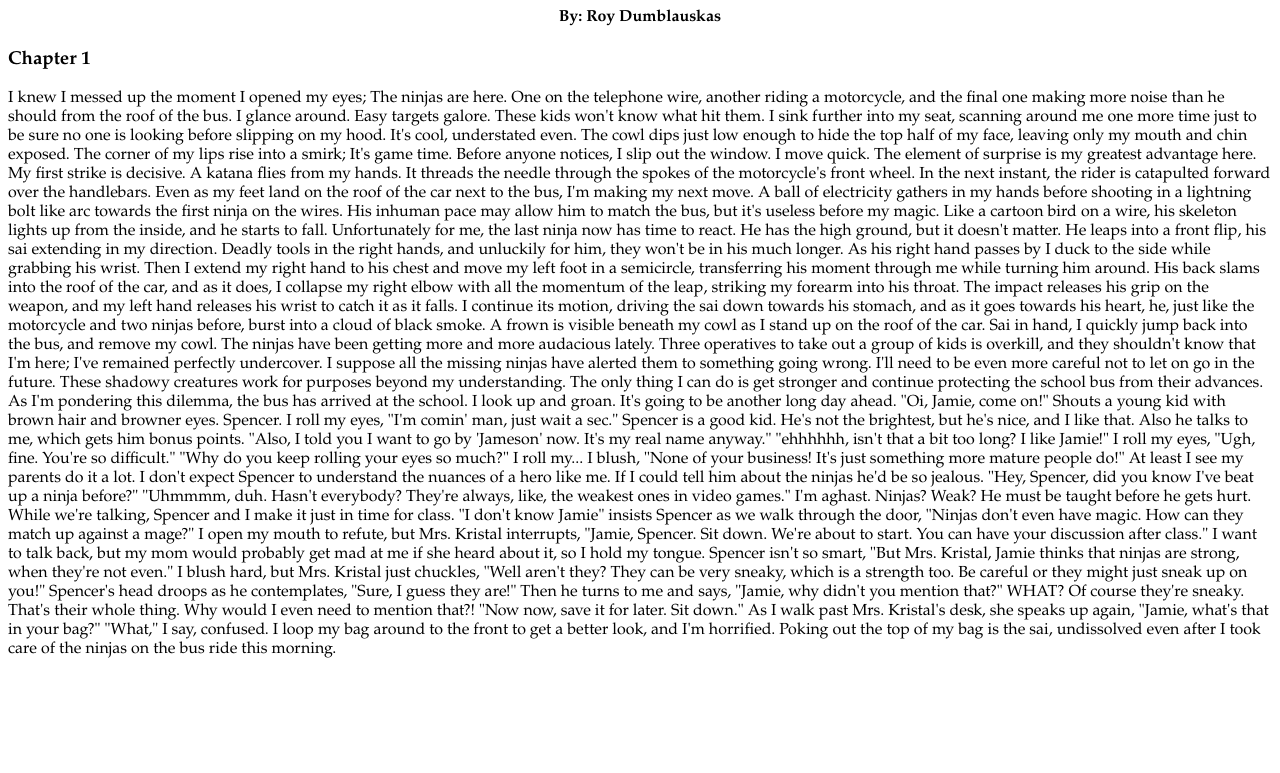
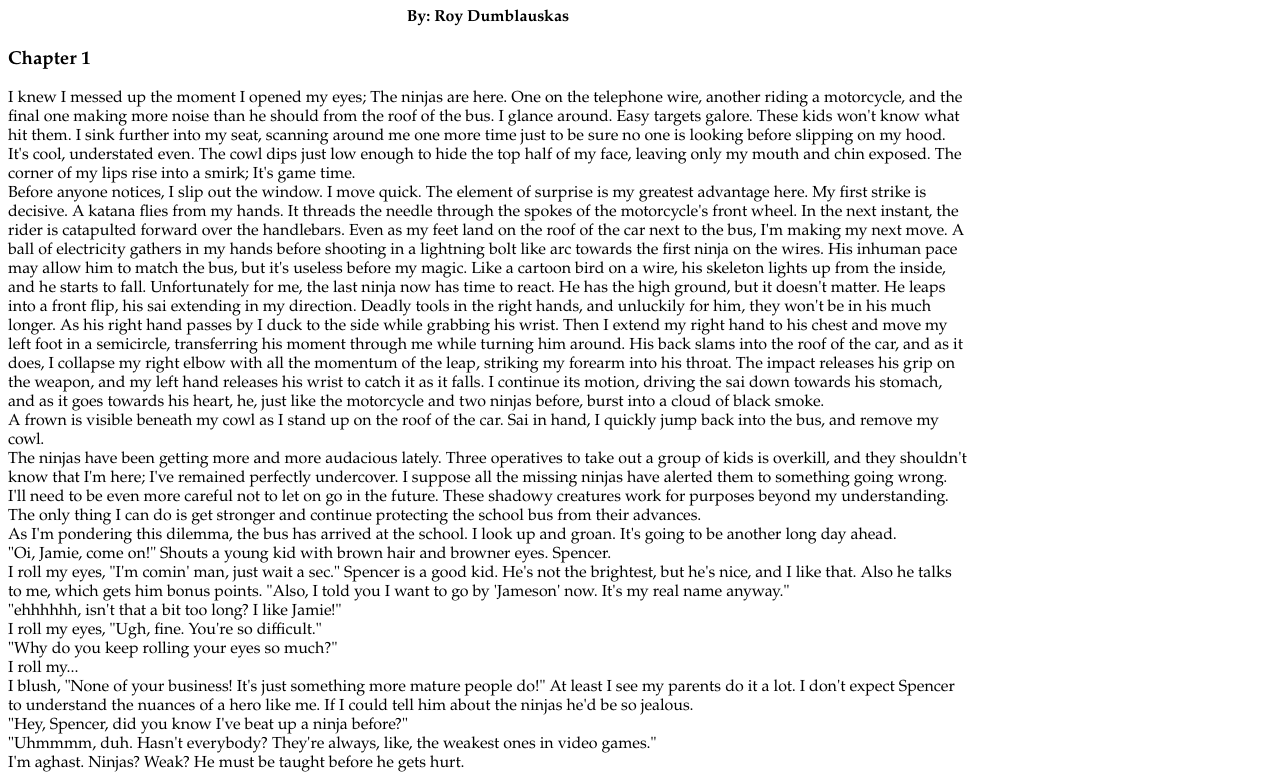
Before and after one commit to RoyDumblauskas/homelab-config, a plain HTML site: page homelab-services/nimh-static/index.html in a window 1280 px wide. Shown: the part 101-874 px from the top of the page. Before the commit the page ends 800 px from the top, so only its background shows below. Drawn offline with Linux system fonts and the light colour scheme.

Commit message:
breaklines

```diff
--- a/homelab-services/nimh-static/index.html
+++ b/homelab-services/nimh-static/index.html
@@ -9,6 +9,7 @@
       font-family: Garamond, serif;
       margin-top: 50px;
       color: black;
+      max-width: 60rem;
     }
 
     h1 {
@@ -44,7 +45,7 @@
     targets galore. These kids won't know what hit them. I sink further into my seat, scanning around me one more time
     just to be sure no one is looking before slipping on my hood. It's cool, understated even. The cowl dips just low
     enough to hide the top half of my face, leaving only my mouth and chin exposed. The corner of my lips rise into a
-    smirk; It's game time.
+    smirk; It's game time.<br>
 
     Before anyone notices, I slip out the window. I move quick. The element of surprise is my greatest advantage here.
     My first strike is decisive. A katana flies from my hands. It threads the needle through the spokes of the
@@ -60,68 +61,68 @@
     right elbow with all the momentum of the leap, striking my forearm into his throat. The impact releases his grip on
     the weapon, and my left hand releases his wrist to catch it as it falls. I continue its motion, driving the sai down
     towards his stomach, and as it goes towards his heart, he, just like the motorcycle and two ninjas before, burst
-    into a cloud of black smoke.
+    into a cloud of black smoke.<br>
 
     A frown is visible beneath my cowl as I stand up on the roof of the car. Sai in hand, I quickly jump back into the
-    bus, and remove my cowl.
+    bus, and remove my cowl.<br>
 
     The ninjas have been getting more and more audacious lately. Three operatives to take out a group of kids is
     overkill, and they shouldn't know that I'm here; I've remained perfectly undercover. I suppose all the missing
     ninjas have alerted them to something going wrong. I'll need to be even more careful not to let on go in the future.
     These shadowy creatures work for purposes beyond my understanding. The only thing I can do is get stronger and
-    continue protecting the school bus from their advances.
+    continue protecting the school bus from their advances.<br>
 
     As I'm pondering this dilemma, the bus has arrived at the school. I look up and groan. It's going to be another long
-    day ahead.
+    day ahead.<br>
 
-    "Oi, Jamie, come on!" Shouts a young kid with brown hair and browner eyes. Spencer.
+    "Oi, Jamie, come on!" Shouts a young kid with brown hair and browner eyes. Spencer.<br>
 
     I roll my eyes, "I'm comin' man, just wait a sec." Spencer is a good kid. He's not the brightest, but he's nice, and
     I like that. Also he talks to me, which gets him bonus points. "Also, I told you I want to go by 'Jameson' now. It's
-    my real name anyway."
+    my real name anyway."<br>
 
-    "ehhhhhh, isn't that a bit too long? I like Jamie!"
+    "ehhhhhh, isn't that a bit too long? I like Jamie!"<br>
 
-    I roll my eyes, "Ugh, fine. You're so difficult."
+    I roll my eyes, "Ugh, fine. You're so difficult."<br>
 
-    "Why do you keep rolling your eyes so much?"
+    "Why do you keep rolling your eyes so much?"<br>
 
-    I roll my...
+    I roll my...<br>
 
     I blush, "None of your business! It's just something more mature people do!" At least I see my parents do it a lot.
     I don't expect Spencer to understand the nuances of a hero like me. If I could tell him about the ninjas he'd be so
-    jealous.
+    jealous.<br>
 
-    "Hey, Spencer, did you know I've beat up a ninja before?"
+    "Hey, Spencer, did you know I've beat up a ninja before?"<br>
 
-    "Uhmmmm, duh. Hasn't everybody? They're always, like, the weakest ones in video games."
+    "Uhmmmm, duh. Hasn't everybody? They're always, like, the weakest ones in video games."<br>
 
-    I'm aghast. Ninjas? Weak? He must be taught before he gets hurt.
+    I'm aghast. Ninjas? Weak? He must be taught before he gets hurt.<br>
 
-    While we're talking, Spencer and I make it just in time for class.
+    While we're talking, Spencer and I make it just in time for class.<br>
 
     "I don't know Jamie" insists Spencer as we walk through the door, "Ninjas don't even have magic. How can they match
-    up against a mage?"
+    up against a mage?"<br>
 
     I open my mouth to refute, but Mrs. Kristal interrupts, "Jamie, Spencer. Sit down. We're about to start. You can
-    have your discussion after class."
+    have your discussion after class."<br>
 
     I want to talk back, but my mom would probably get mad at me if she heard about it, so I hold my tongue. Spencer
-    isn't so smart, "But Mrs. Kristal, Jamie thinks that ninjas are strong, when they're not even."
+    isn't so smart, "But Mrs. Kristal, Jamie thinks that ninjas are strong, when they're not even."<br>
 
     I blush hard, but Mrs. Kristal just chuckles, "Well aren't they? They can be very sneaky, which is a strength too.
-    Be careful or they might just sneak up on you!"
+    Be careful or they might just sneak up on you!"<br>
 
     Spencer's head droops as he contemplates, "Sure, I guess they are!" Then he turns to me and says, "Jamie, why didn't
-    you mention that?"
+    you mention that?"<br>
 
-    WHAT? Of course they're sneaky. That's their whole thing. Why would I even need to mention that?!
+    WHAT? Of course they're sneaky. That's their whole thing. Why would I even need to mention that?!<br>
 
     "Now now, save it for later. Sit down." As I walk past Mrs. Kristal's desk, she speaks up again, "Jamie, what's that
-    in your bag?"
+    in your bag?"<br>
 
     "What," I say, confused. I loop my bag around to the front to get a better look, and I'm horrified. Poking out the
-    top of my bag is the sai, undissolved even after I took care of the ninjas on the bus ride this morning.
+    top of my bag is the sai, undissolved even after I took care of the ninjas on the bus ride this morning.<br>
   </p>
 </body>
 
```
